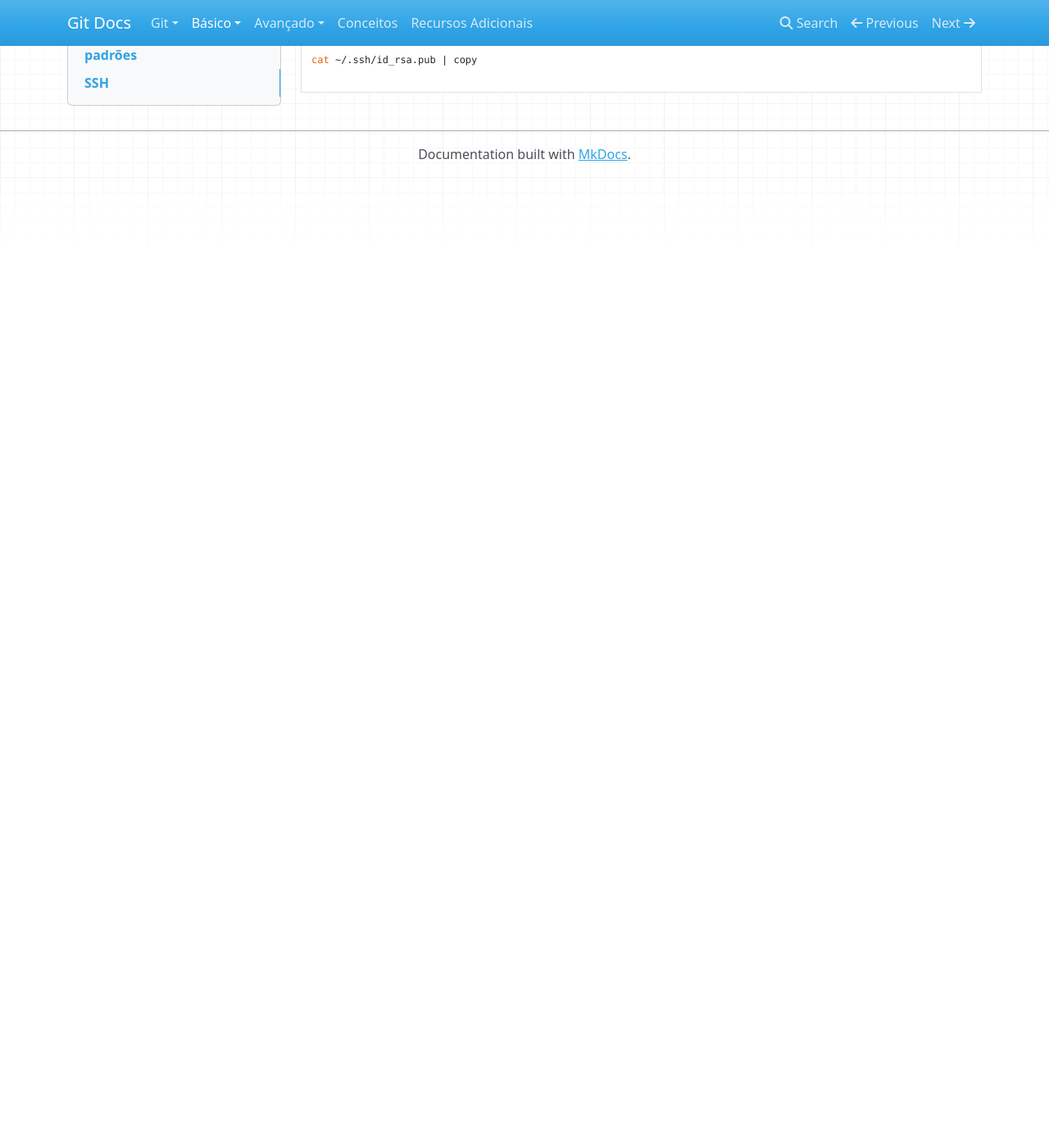
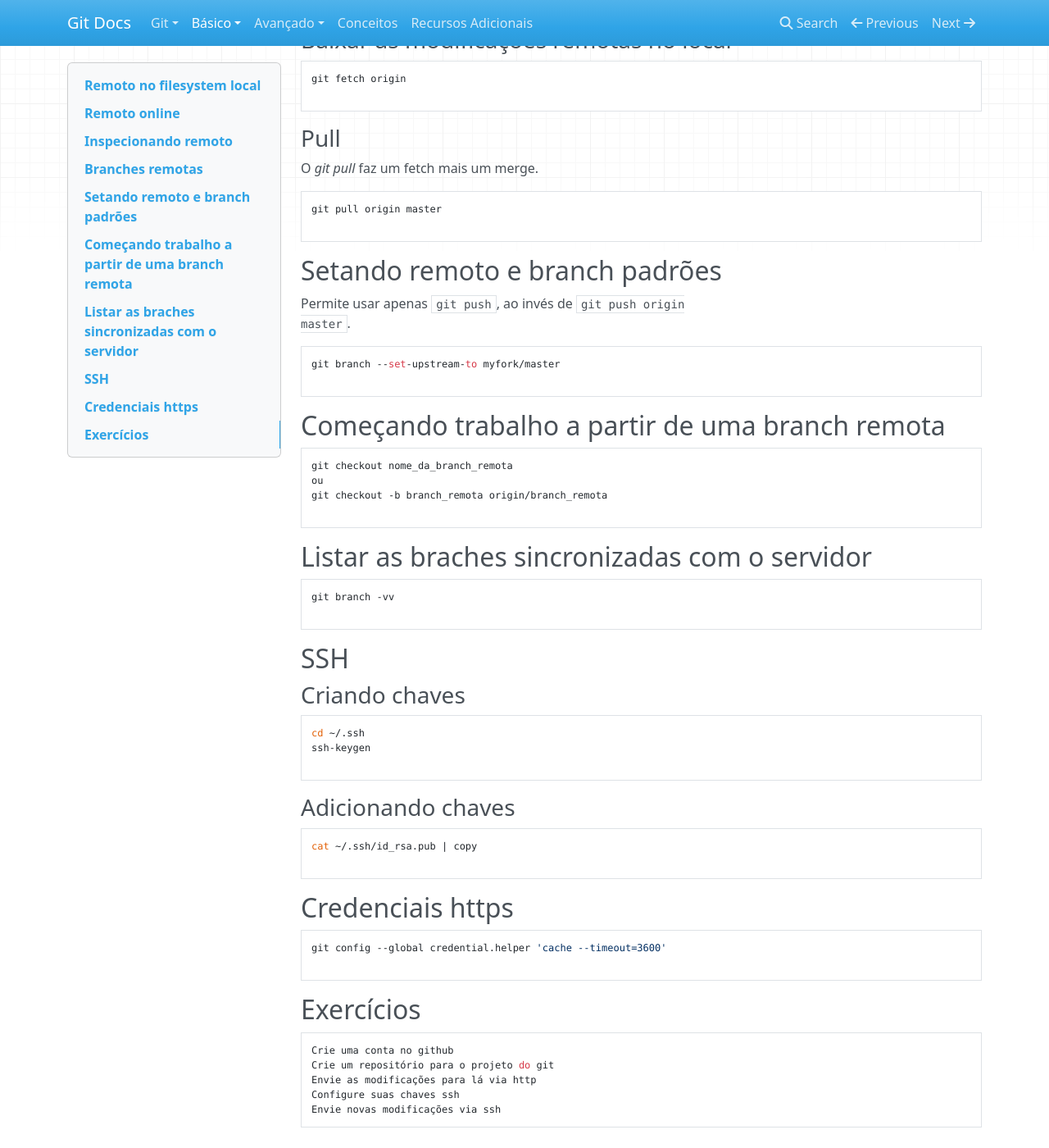
Before and after one commit to jeanCarloMachado/git_course, an MkDocs documentation site: the page built from docs/remotos.md, in a window 1280 px wide and 1400 px high, scrolled down 1510 px. Shown: the whole window at 82% size. Built offline with MkDocs 1.6.1, drawn with Linux system fonts in a browser that asks for light colours; nearby versions of some CDN libraries; old or Windows-style settings are respelled for this version of MkDocs; before the commit the page ends 1726 px from its top, so only the background shows below that; some of the changed text lies outside the part shown.

Commit message:
improvements

````diff
--- a/docs/remotos.md
+++ b/docs/remotos.md
@@ -26,6 +26,27 @@
 git remote -v
 
 ```
+
+Inspecionando remoto
+--------------------
+
+```sh
+git remote show
+git remote show origin
+git ls-remote
+
+```
+Branches remotas
+----------------
+
+Usar o padrão [remoto/branch]
+
+```sh
+git show origin/master
+
+```
+
+![Git fetch não faz merge](git_fetch.png)
 
 ### Git remote add origin
 
@@ -56,15 +77,6 @@
 
 ```
 
-Inspecionando remoto
---------------------
-
-```sh
-git remote show
-git remote show origin
-git ls-remote
-
-```
 
 Setando remoto e branch padrões
 -------------------------------
@@ -77,10 +89,35 @@
 
 ```
 
+Começando trabalho a partir de uma branch remota
+------------------------------------------------
+
+```sh
+git checkout nome_da_branch_remota
+ou
+git checkout -b branch_remota origin/branch_remota
+
+```
+
+Listar as braches sincronizadas com o servidor
+----------------------------------------------
+
+```sh
+git branch -vv
+
+```
+
 SSH
 ---
 
+
 ### Criando chaves
+
+```sh
+cd ~/.ssh
+ssh-keygen
+
+```
 
 ### Adicionando chaves
 
@@ -88,3 +125,23 @@
 cat ~/.ssh/id_rsa.pub | copy
 
 ```
+
+Credenciais https
+-----------------
+
+```sh
+git config --global credential.helper 'cache --timeout=3600'
+
+```
+
+
+Exercícios
+----------
+
+```sh
+Crie uma conta no github
+Crie um repositório para o projeto do git
+Envie as modificações para lá via http
+Configure suas chaves ssh
+Envie novas modificações via ssh
+```
````
Also changed, not shown: README.md (+2 -0 lines), docs/index.md (+3 -0 lines), presentation.md (+2 -0 lines), docs/git_fetch.png (added).
